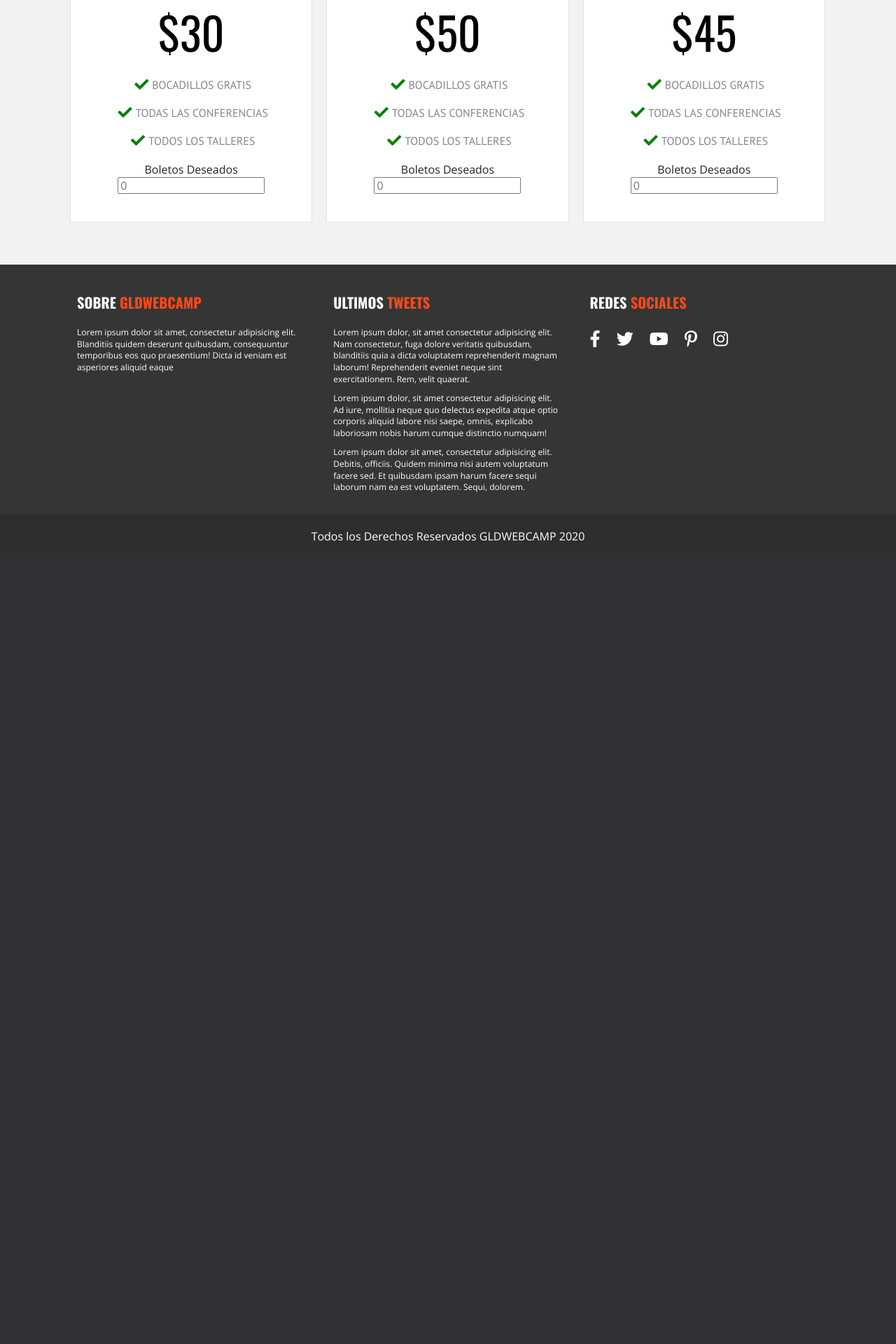
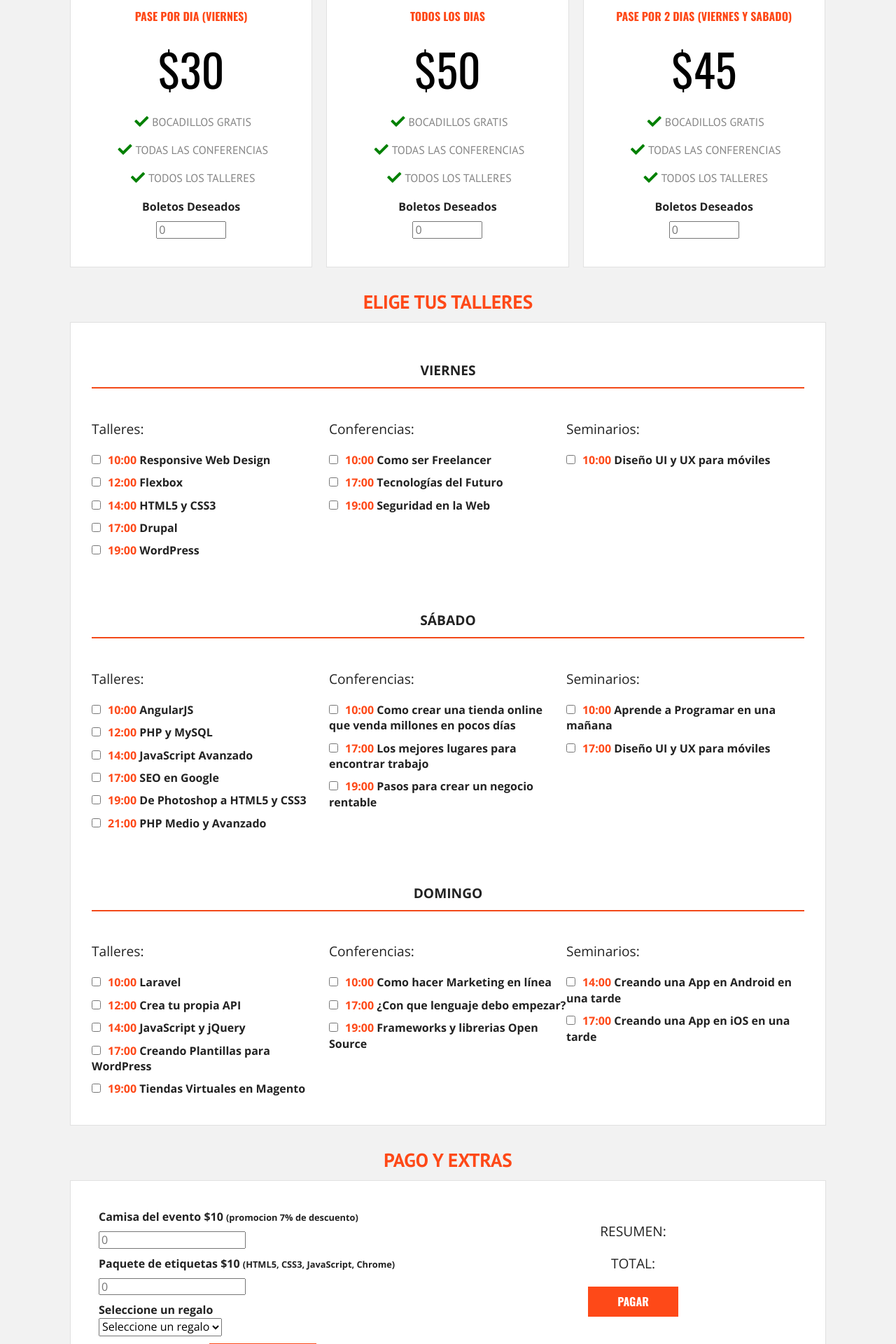
Before and after one commit to jeremiasalvarez/webcamp, a PHP site: page /registro.html in a window 1280 px wide. Shown: the part 1280-3200 px from the top of the page at 70% size. Before the commit the page ends 2053 px from the top, so only its background shows below. Run offline with PHP 8.4, Linux system fonts and the light colour scheme.

Commit message:
segundo commit

```diff
--- a/css/main.css
+++ b/css/main.css
@@ -205,6 +205,7 @@ h2::after {
 
 .button:hover {
     background-color: #e33000;
+    cursor: pointer;
 }
 
 .button.hollow,
@@ -870,6 +871,128 @@ p.copyright {
 }
 
 
+/**Internas*/
+
+
+/*Registro*/
+
+.registro h3 {
+    text-align: center;
+    text-transform: uppercase;
+    margin: 20px 0 0 0;
+}
+
+.registro label {
+    margin-bottom: 5px;
+    font-weight: bold;
+}
+
+h4 {
+    text-align: center;
+    text-transform: uppercase;
+    border-bottom: 2px solid #f34918;
+    padding-bottom: 10px;
+    font-size: 1.2em;
+}
+
+.caja {
+    background-color: white;
+    border: 1px solid #e1e1e1;
+    padding: 10px;
+    margin: 10px;
+}
+
+.campo {
+    padding: 20px;
+}
+
+@media(min-width: 768px) {
+    .campo {
+        float: left;
+        width: 33.3%;
+    }
+}
+
+.paquetes .tabla-precio:hover {
+    transform: none;
+    box-shadow: none;
+}
+
+.paquetes .tabla-precio input {
+    clear: both;
+    width: 100px;
+    margin: 10px auto 0 auto;
+    display: block;
+}
+
+.contenido-dia {
+    padding: 20px;
+}
+
+@media(min-width:768px) {
+    .contenido-dia>div {
+        float: left;
+        width: 33.3%;
+    }
+}
+
+.contenido-dia>div p {
+    text-align: left;
+}
+
+.contenido-dia>div label {
+    display: block;
+    margin-bottom: 10px;
+}
+
+.contenido-dia>div input {
+    margin-right: 10px;
+}
+
+.contenido-dia>div input:hover {
+    cursor: pointer;
+}
+
+.contenido-dia>div time {
+    color: #fe4918;
+    font-weight: bold;
+}
+
+
+/*Resumen*/
+
+.resumen p {
+    font-size: 1.2em;
+    text-transform: uppercase;
+}
+
+.resumen .extras {
+    float: left;
+    width: 50%;
+    padding: 30px;
+}
+
+.extras .orden {
+    text-align: left;
+    margin-bottom: 10px;
+}
+
+.extras .orden input {
+    margin: 10px 0 0 0;
+}
+
+.resumen .total {
+    float: right;
+    width: 50%;
+    padding: 30px;
+}
+
+.resumen input {
+    display: block;
+    margin: 10px auto;
+}
+
+
 /* ==========================================================================
    Helper classes
    ========================================================================== */
--- a/js/main.js
+++ b/js/main.js
@@ -0,0 +1,69 @@
+(() => {
+    "use strict"
+    document.addEventListener('DOMContentLoaded', () => {
+
+            //Campos datos de usuario
+
+            let nombre = document.getElementById('nombre');
+
+            let apellido = document.getElementById('apellido');
+
+            let email = document.getElementById('email');
+
+
+
+
+            //Campos pases
+
+            let paseDia = document.getElementById('pase_dia');
+
+            let pase2Dias = document.getElementById('pase_2_dias');
+
+            let paseCompleto = document.getElementById('pase_completo');
+
+            let regalo = document.getElementById('regalo');
+
+
+            let calcular = document.getElementById('calcular');
+            let errorDiv = document.getElementById('error');
+            let registro = document.getElementById('btnRegistro');
+            let resultado = document.getElementById('lista-productos');
+
+
+            //extras
+
+            let camiseta = document.getElementById('camisa_evento');
+            let etiqueta = document.getElementById('etiquetas');
+
+
+            calcular.addEventListener('click', calcularMonto);
+
+
+
+            function calcularMonto(event) {
+                event.preventDefault();
+
+                if (regalo.value == null || regalo.value === "") {
+                    alert("Debe seleccionar un regalo antes!");
+                    regalo.focus();
+
+                    return;
+                }
+
+                let boletoDia = paseDia.value,
+                    boleto2Dias = pase2Dias.value,
+                    boletoCompleto = paseCompleto.value,
+                    cantCamisas = camiseta.value,
+                    cantEtiquetas = etiqueta.value;
+
+                let total = (boletoDia * 30) + (boleto2Dias * 45) + (boletoCompleto * 50) +
+                    ((cantCamisas * 10) * 0.93) + (cantEtiquetas * 10);
+
+                console.log(total);
+
+
+            }
+
+
+        }) //se cargo el DOM
+})();
--- a/registro.html
+++ b/registro.html
@@ -149,8 +149,124 @@
                         </div>
                     </li>
                 </ul>
+            </div>
 
+            <div id="eventos" class="eventos clearfix">
+                <h3>Elige tus talleres</h3>
+                <div class="caja">
+                    <div id="viernes" class="contenido-dia clearfix">
+                        <h4>Viernes</h4>
+                        <div>
+                            <p>Talleres:</p>
+                            <label><input type="checkbox" name="registro[]" id="taller_01" value="taller_01"><time>10:00</time> Responsive Web Design</label>
+                            <label><input type="checkbox" name="registro[]" id="taller_02" value="taller_02"><time>12:00</time> Flexbox</label>
+                            <label><input type="checkbox" name="registro[]" id="taller_03" value="taller_03"><time>14:00</time> HTML5 y CSS3</label>
+                            <label><input type="checkbox" name="registro[]" id="taller_04" value="taller_04"><time>17:00</time> Drupal</label>
+                            <label><input type="checkbox" name="registro[]" id="taller_05" value="taller_05"><time>19:00</time> WordPress</label>
+                        </div>
+                        <div>
+                            <p>Conferencias:</p>
+                            <label><input type="checkbox" name="registro[]" id="conf_01" value="conf_01"><time>10:00</time> Como ser Freelancer</label>
+                            <label><input type="checkbox" name="registro[]" id="conf_02" value="conf_02"><time>17:00</time> Tecnologías del Futuro</label>
+                            <label><input type="checkbox" name="registro[]" id="conf_03" value="conf_03"><time>19:00</time> Seguridad en la Web</label>
+                        </div>
+                        <div>
+                            <p>Seminarios:</p>
+                            <label><input type="checkbox" name="registro[]" id="sem_01" value="sem_01"><time>10:00</time> Diseño UI y UX para móviles</label>
+                        </div>
+                    </div>
+                    <!--#viernes-->
+                    <div id="sabado" class="contenido-dia clearfix">
+                        <h4>Sábado</h4>
+                        <div>
+                            <p>Talleres:</p>
+                            <label><input type="checkbox" name="registro[]" id="taller_06" value="taller_06"><time>10:00</time> AngularJS</label>
+                            <label><input type="checkbox" name="registro[]" id="taller_07" value="taller_07"><time>12:00</time> PHP y MySQL</label>
+                            <label><input type="checkbox" name="registro[]" id="taller_08" value="taller_08"><time>14:00</time> JavaScript Avanzado</label>
+                            <label><input type="checkbox" name="registro[]" id="taller_09" value="taller_09"><time>17:00</time> SEO en Google</label>
+                            <label><input type="checkbox" name="registro[]" id="taller_10" value="taller_10"><time>19:00</time> De Photoshop a HTML5 y CSS3</label>
+                            <label><input type="checkbox" name="registro[]" id="taller_11" value="taller_11"><time>21:00</time> PHP Medio y Avanzado</label>
+                        </div>
+                        <div>
+                            <p>Conferencias:</p>
+                            <label><input type="checkbox" name="registro[]" id="conf_04" value="conf_04"><time>10:00</time> Como crear una tienda online que venda millones en pocos días</label>
+                            <label><input type="checkbox" name="registro[]" id="conf_05" value="conf_05"><time>17:00</time> Los mejores lugares para encontrar trabajo</label>
+                            <label><input type="checkbox" name="registro[]" id="conf_06" value="conf_06"><time>19:00</time> Pasos para crear un negocio rentable</label>
+                        </div>
+                        <div>
+                            <p>Seminarios:</p>
+                            <label><input type="checkbox" name="registro[]" id="sem_02" value="sem_02"><time>10:00</time> Aprende a Programar en una mañana</label>
+                            <label><input type="checkbox" name="registro[]" id="sem_03" value="sem_03"><time>17:00</time> Diseño UI y UX para móviles</label>
+                        </div>
+                    </div>
+                    <!--#sabado-->
+                    <div id="domingo" class="contenido-dia clearfix">
+                        <h4>Domingo</h4>
+                        <div>
+                            <p>Talleres:</p>
+                            <label><input type="checkbox" name="registro[]" id="taller_12" value="taller_12"><time>10:00</time> Laravel</label>
+                            <label><input type="checkbox" name="registro[]" id="taller_13" value="taller_13"><time>12:00</time> Crea tu propia API</label>
+                            <label><input type="checkbox" name="registro[]" id="taller_14" value="taller_14"><time>14:00</time> JavaScript y jQuery</label>
+                            <label><input type="checkbox" name="registro[]" id="taller_15" value="taller_15"><time>17:00</time> Creando Plantillas para WordPress</label>
+                            <label><input type="checkbox" name="registro[]" id="taller_16" value="taller_16"><time>19:00</time> Tiendas Virtuales en Magento</label>
+                        </div>
+                        <div>
+                            <p>Conferencias:</p>
+                            <label><input type="checkbox" name="registro[]" id="conf_07" value="conf_07"><time>10:00</time> Como hacer Marketing en línea</label>
+                            <label><input type="checkbox" name="registro[]" id="conf_08" value="conf_08"><time>17:00</time> ¿Con que lenguaje debo empezar?</label>
+                            <label><input type="checkbox" name="registro[]" id="conf_09" value="conf_09"><time>19:00</time> Frameworks y librerias Open Source</label>
+                        </div>
+                        <div>
+                            <p>Seminarios:</p>
+                            <label><input type="checkbox" name="registro[]" id="sem_04" value="sem_04"><time>14:00</time> Creando una App en Android en una tarde</label>
+                            <label><input type="checkbox" name="registro[]" id="sem_05" value="sem_05"><time>17:00</time> Creando una App en iOS en una tarde</label>
+                        </div>
+                    </div>
+                    <!--#domingo-->
+                </div>
+                <!--.caja-->
+            </div>
+            <!--#eventos-->
 
+            <div class="resumen" id="resumen">
+                <h3>Pago y Extras</h3>
+                <div class="caja clearfix">
+                    <div class="extras">
+                        <div class="orden">
+                            <label for="camisa_evento">Camisa del evento $10 <small>(promocion 7% de descuento)</small></label>
+                            <input type="number" min="0" id="camisa_evento" placeholder="0" size="3">
+                        </div>
+                        <div class="orden">
+                            <label for="etiquetas">Paquete de etiquetas $10 <small>(HTML5, CSS3, JavaScript, Chrome)</small></label>
+                            <input type="number" min="0" id="etiquetas" placeholder="0" size="3">
+                        </div>
+
+                        <div class="orden">
+                            <label for="regalo">Seleccione un regalo</label> <br>
+                            <select name="" id="regalo" for="regalo" required>
+                                <option value="">Seleccione un regalo</option>
+                                <option value="ETI">Etiquetas</option>
+                                <option value="PUL">Pulsera</option>
+                                <option value="PLU">Pluma</option>
+                            </select>
+                        </div>
+
+                        <input type="button" class="button" id="calcular" value="Calcular">
+                    </div>
+
+                    <div class="total">
+                        <p>Resumen:</p>
+                        <div id="lista-productos">
+
+                        </div>
+                        <p>Total:</p>
+                        <div id="suma-total">
+
+                        </div>
+                        <input type="submit" id="btnRegistro" class="button" value="Pagar">
+                    </div>
+
+                </div>
             </div>
         </form>
     </section>
```
